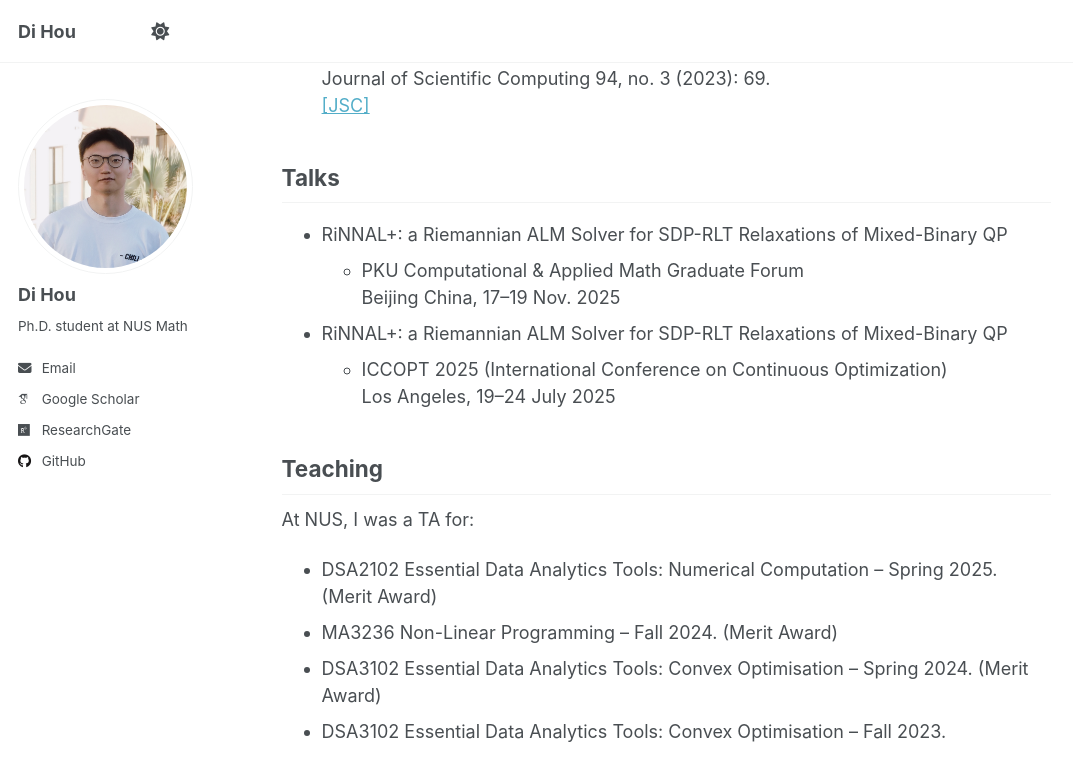
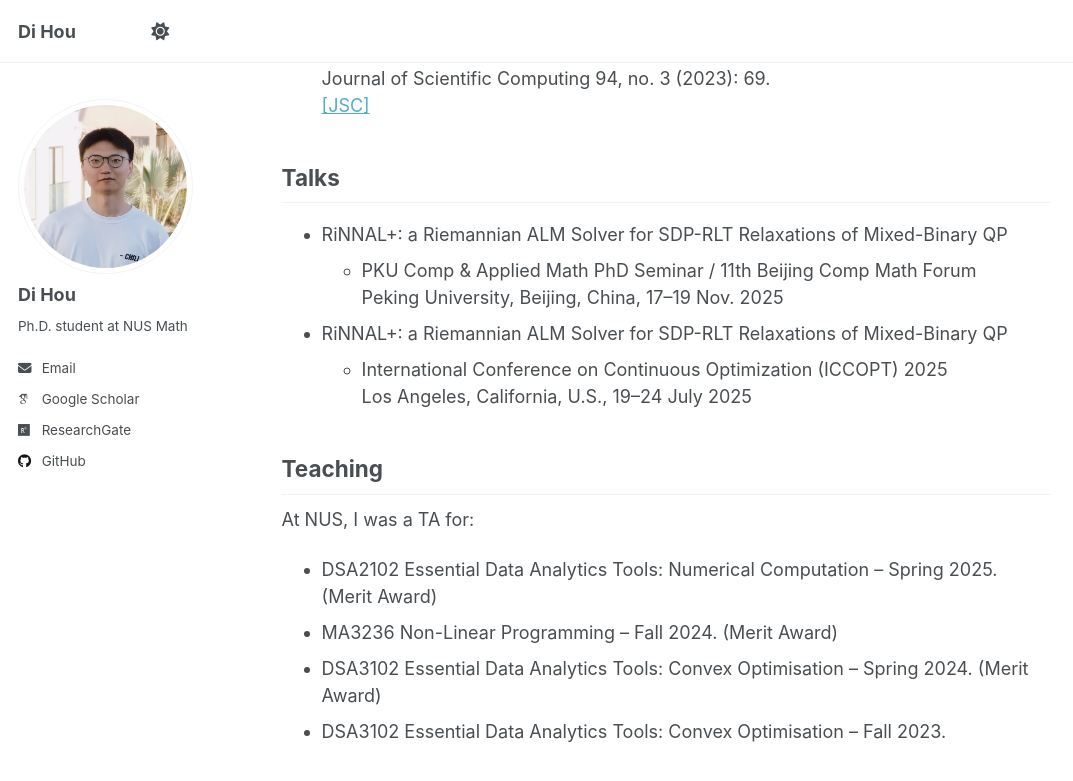
Before and after one commit to HouDiOpt/HouDiOpt.github.io, a Jekyll site: the page built from _pages/about.md, in a window 1280 px wide and 900 px high, scrolled down 1008 px. Shown: the top 781 px of the window, without its empty margins (0-1073 px from the left). Built offline with Jekyll 4.4.1, drawn with Linux system fonts in a browser that asks for light colours; some web fonts are replaced; a script that is not in the unit is left out.

Commit message:
Update event details in about.md

```diff
--- a/_pages/about.md
+++ b/_pages/about.md
@@ -36,11 +36,11 @@ Publications
 Talks
 ------
 - RiNNAL+: a Riemannian ALM Solver for SDP-RLT Relaxations of Mixed-Binary QP
-    - PKU Computational & Applied Math Graduate Forum
-    <br> Beijing China, 17–19 Nov. 2025
+    - PKU Comp & Applied Math PhD Seminar / 11th Beijing Comp Math Forum
+    <br> Peking University, Beijing, China, 17–19 Nov. 2025
 - RiNNAL+: a Riemannian ALM Solver for SDP-RLT Relaxations of Mixed-Binary QP
-    - ICCOPT 2025 (International Conference on Continuous Optimization)
-    <br> Los Angeles, 19–24 July 2025
+    - International Conference on Continuous Optimization (ICCOPT) 2025
+    <br> Los Angeles, California, U.S., 19–24 July 2025
 
 Teaching
 ------
```
